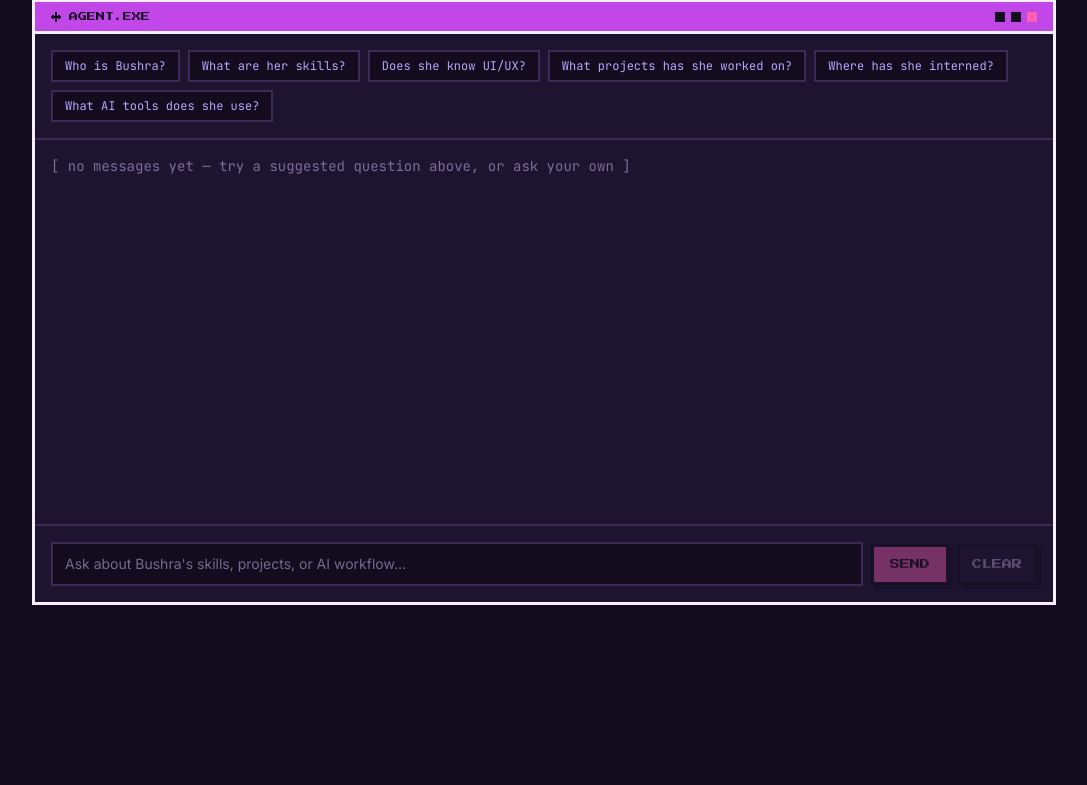
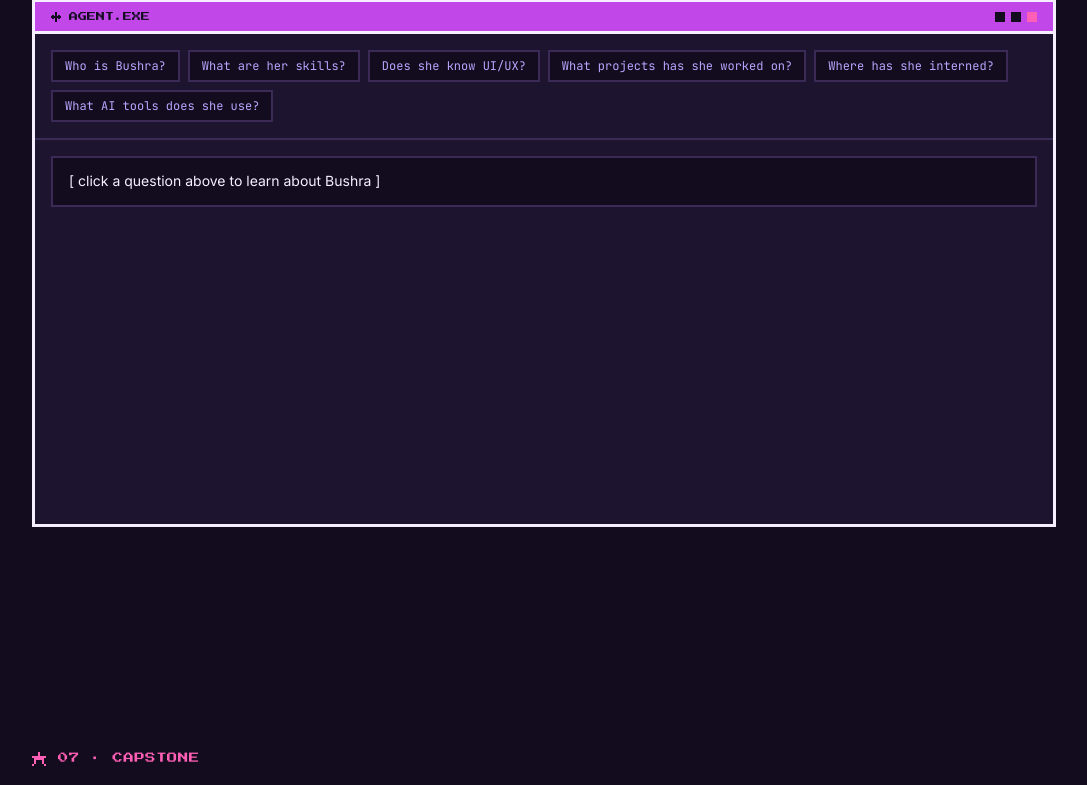
Before and after one commit to 11bushraasad/bushra-portfolio, a React (Vite) app: page / in a window 1280 px wide. Shown: the part 4959-5744 px from the top of the page, without its empty margins (96-1183 px from the left). Built offline with nearby package versions, Linux system fonts and the light colour scheme.

Commit message:
Refactor AIAgent to use predefined answers

```diff
--- a/src/components/AIAgent.jsx
+++ b/src/components/AIAgent.jsx
@@ -1,87 +1,44 @@
-import { useEffect, useRef, useState } from 'react'
 import Section from './ui/Section.jsx'
 import PixelIcon from './ui/PixelIcon.jsx'
 
 export default function AIAgent({ profile }) {
-  const [messages, setMessages] = useState([])
-  const [input, setInput] = useState('')
-  const [loading, setLoading] = useState(false)
-  const [error, setError] = useState(null)
-  const scrollRef = useRef(null)
+  const answers = {
+    "Who is Bushra?":
+      "Bushra Asad is a Software Engineering student and UI/UX Designer from Pakistan. She is passionate about software development, user experience, design, technology, and AI.",
 
-  useEffect(() => {
-    if (scrollRef.current) {
-      scrollRef.current.scrollTop = scrollRef.current.scrollHeight
-    }
-  }, [messages, loading])
+    "What are her skills?":
+      "Bushra's skills include Software Engineering, UI/UX Design, Figma, C++, OOP, Data Structures, Databases, HTML, CSS, JavaScript, React, Blender, Calculus, Algebra, and Probability.",
 
-  async function sendMessage(text) {
-    const question = text.trim()
-    if (!question || loading) return
+    "Does she know UI/UX?":
+      "Yes. Bushra has experience in UI/UX design, including user research, personas, information architecture, user flows, wireframes, high-fidelity designs, and prototypes.",
 
-    const nextMessages = [...messages, { role: 'user', content: question }]
-    setMessages(nextMessages)
-    setInput('')
-    setError(null)
-    setLoading(true)
+    "What projects has she worked on?":
+      "Bushra has worked on projects including a University Portal UX project, StoryVerse, her personal portfolio, and AI-focused projects.",
 
-    try {
-      const res = await fetch('/api/chat', {
-        method: 'POST',
-        headers: { 'Content-Type': 'application/json' },
-        body: JSON.stringify({ messages: nextMessages })
-      })
+    "Where has she interned?":
+      "Bushra has completed UI/UX internship experience at Decode Labs and FlyRank AI.",
 
-      let data
-      try {
-        data = await res.json()
-      } catch {
-        data = null
-      }
-
-      if (!res.ok) {
-        // Surface the server's actual error message rather than a generic one,
-        // so a missing API key vs. a network issue vs. a bad request are distinguishable.
-        throw new Error(data?.error || `Request failed (${res.status})`)
-      }
-
-      setMessages([...nextMessages, { role: 'assistant', content: data.reply }])
-    } catch (err) {
-      const isNetworkError = err instanceof TypeError
-      setError(
-        isNetworkError
-          ? "Can't reach the agent server. Make sure it's running — see the README's 'Running it locally' section."
-          : err.message
-      )
-    } finally {
-      setLoading(false)
-    }
-  }
-
-  function handleSubmit(e) {
-    e.preventDefault()
-    sendMessage(input)
-  }
-
-  function clearChat() {
-    setMessages([])
-    setError(null)
+    "What AI tools does she use?":
+      "Bushra uses AI tools such as Claude, Gemini, and other AI-powered tools to support research, design, content creation, prototyping, and her development workflow."
   }
 
   return (
     <Section id="agent" index="06" label="Interactive" title="MEET MY AI AGENT">
+
       <p className="text-paper-muted leading-relaxed max-w-2xl mb-8">
-        Ask about my skills, projects, experience, or AI workflow. The agent only answers using the
-        information on this page — it won't invent anything about me.
+        Click a question below to learn more about Bushra, her skills,
+        projects, experience, and AI workflow.
       </p>
 
       <div className="pixel-border bg-ink-soft overflow-hidden">
-        {/* Title bar to match the retro window motif */}
+
+        {/* Title bar */}
         <div className="flex items-center justify-between bg-magenta px-4 py-2 border-b-[3px] border-paper">
           <span className="font-pixel text-[9px] text-ink flex items-center gap-2">
             <PixelIcon type="sparkle" size={10} color="#120C1E" />
             AGENT.EXE
           </span>
+
           <div className="flex gap-1.5">
             <span className="w-2.5 h-2.5 bg-ink" />
             <span className="w-2.5 h-2.5 bg-ink" />
@@ -89,84 +46,38 @@ export default function AIAgent({ profile }) {
           </div>
         </div>
 
-        {/* Suggested questions */}
+        {/* Questions */}
         <div className="flex flex-wrap gap-2 p-4 border-b-2 border-ink-line">
           {profile.suggestedQuestions.map((q) => (
             <button
               key={q}
-              onClick={() => sendMessage(q)}
-              disabled={loading}
-              className="pixel-tag text-xs text-lavender px-3 py-1.5 hover:text-pink hover:border-pink transition-colors disabled:opacity-40 disabled:cursor-not-allowed"
+              onClick={() => {
+                const answerBox = document.getElementById('agent-answer')
+                answerBox.textContent =
+                  answers[q] ||
+                  "Please choose one of the questions above."
+              }}
+              className="pixel-tag text-xs text-lavender px-3 py-1.5 hover:text-pink hover:border-pink transition-colors"
             >
               {q}
             </button>
           ))}
         </div>
 
-        {/* Message log */}
-        <div ref={scrollRef} className="h-80 md:h-96 overflow-y-auto px-4 py-4 space-y-4">
-          {messages.length === 0 && !loading && !error && (
-            <p className="text-paper-muted/60 text-sm font-mono">
-              [ no messages yet — try a suggested question above, or ask your own ]
-            </p>
-          )}
+        {/* Answer */}
+        <div className="h-80 md:h-96 overflow-y-auto px-4 py-4">
 
-          {messages.map((m, i) => (
-            <div key={i} className={`flex ${m.role === 'user' ? 'justify-end' : 'justify-start'}`}>
-              <div
-                className={`max-w-[85%] px-4 py-2.5 text-sm leading-relaxed border-2 ${
-                  m.role === 'user'
-                    ? 'bg-pink text-ink border-ink'
-                    : 'bg-ink border-ink-line text-paper'
-                }`}
-              >
-                {m.content}
-              </div>
-            </div>
-          ))}
+          <div
+            id="agent-answer"
+            className="bg-ink border-2 border-ink-line text-paper px-4 py-3 text-sm leading-relaxed"
+          >
+            [ click a question above to learn about Bushra ]
+          </div>
 
-          {loading && (
-            <div className="flex justify-start">
-              <div className="bg-ink border-2 border-ink-line text-paper-muted px-4 py-2.5 text-sm font-mono flex items-center gap-2">
-                <PixelIcon type="sparkle" size={10} color="#B9A6FF" className="pixel-sparkle" />
-                thinking…
-              </div>
-            </div>
-          )}
-
-          {error && (
-            <div className="bg-ink border-2 border-pink text-pink px-4 py-2.5 text-sm">
-              {error}
-            </div>
-          )}
         </div>
 
-        {/* Input row */}
-        <form onSubmit={handleSubmit} className="flex items-center gap-2 p-4 border-t-2 border-ink-line">
-          <input
-            type="text"
-            value={input}
-            onChange={(e) => setInput(e.target.value)}
-            placeholder="Ask about Bushra's skills, projects, or AI workflow…"
-            className="flex-1 bg-ink border-2 border-ink-line px-3 py-2.5 text-sm text-paper placeholder:text-paper-muted/60 focus:border-pink outline-none"
-          />
-          <button
-            type="submit"
-            disabled={loading || !input.trim()}
-            className="pixel-btn bg-pink text-ink text-[10px] px-4 py-2.5 disabled:opacity-40 disabled:cursor-not-allowed"
-          >
-            SEND
-          </button>
-          <button
-            type="button"
-            onClick={clearChat}
-            disabled={messages.length === 0}
-            className="pixel-btn bg-ink-soft text-paper-muted text-[10px] px-3 py-2.5 disabled:opacity-40 disabled:cursor-not-allowed"
-          >
-            CLEAR
-          </button>
-        </form>
       </div>
+
     </Section>
   )
 }
```
